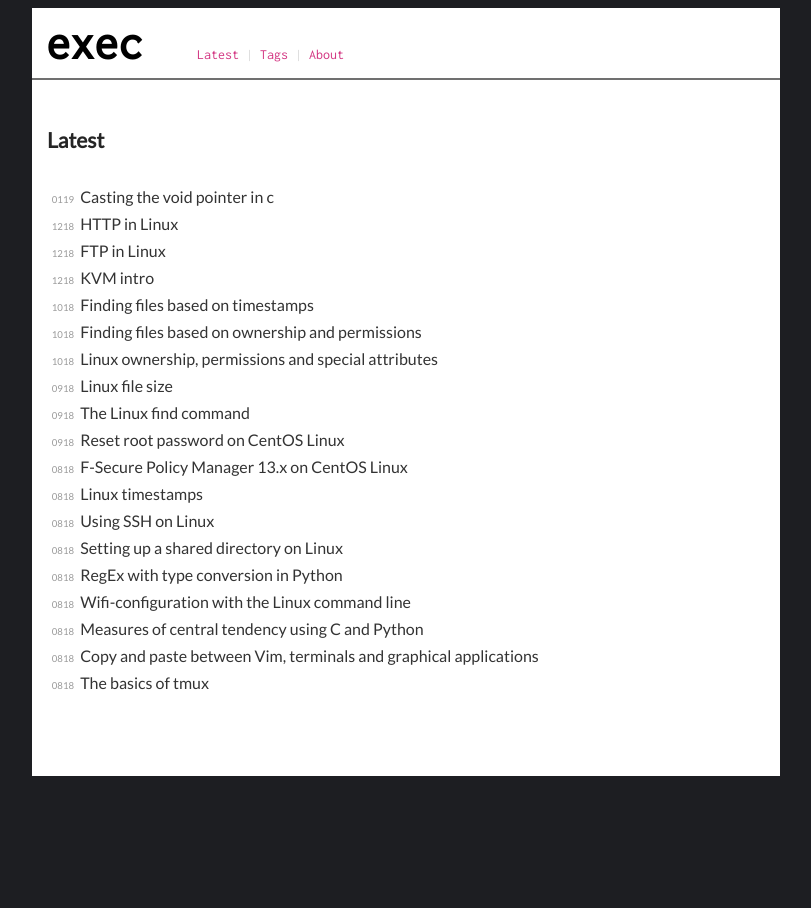
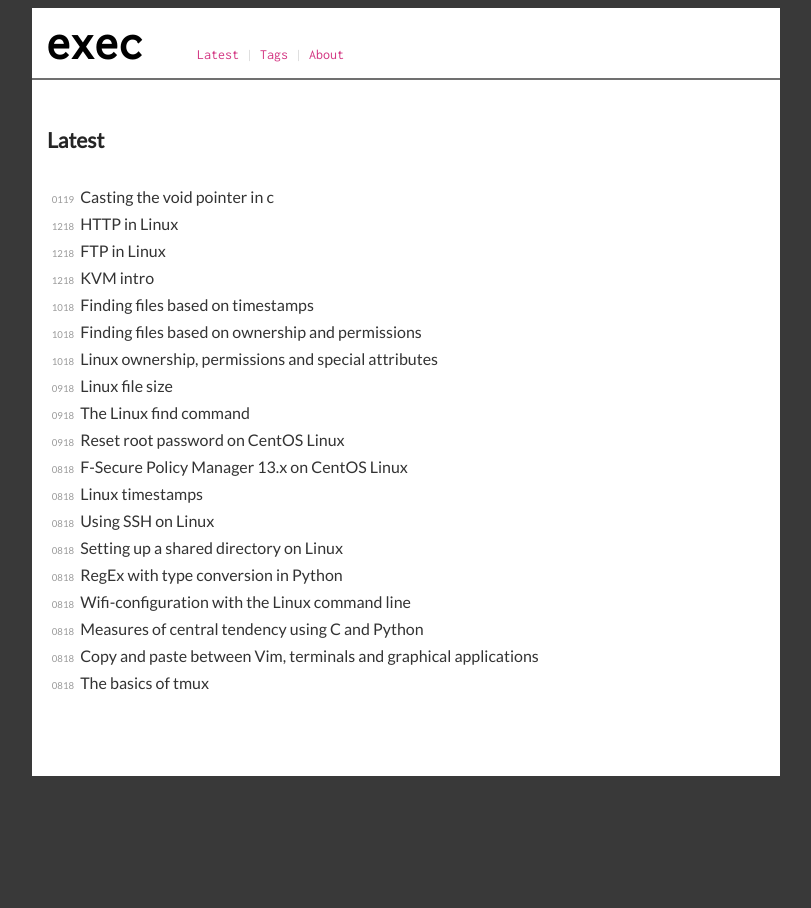
Before and after one commit to execas/execas.github.io, a Jekyll site: the page built from index.html, in a window 1280 px wide. Shown: the whole page, without its empty margins (234-1045 px from the left). Built offline with Jekyll 4.4.1, drawn with Linux system fonts in a browser that asks for light colours.

Commit message:
Update execas.css

```diff
--- a/css/execas.css
+++ b/css/execas.css
@@ -8,7 +8,8 @@ body {
      font-weight: 400;
      color: #252525;
      font-size: 14px;
-     background-color: #1d1e22;
+     background-color:#393939;
+     /*background-color: #1d1e22;*/
      /*background-color: #f2f2f2;*/
      /*background-color: #ffffff;*/
 }
```
